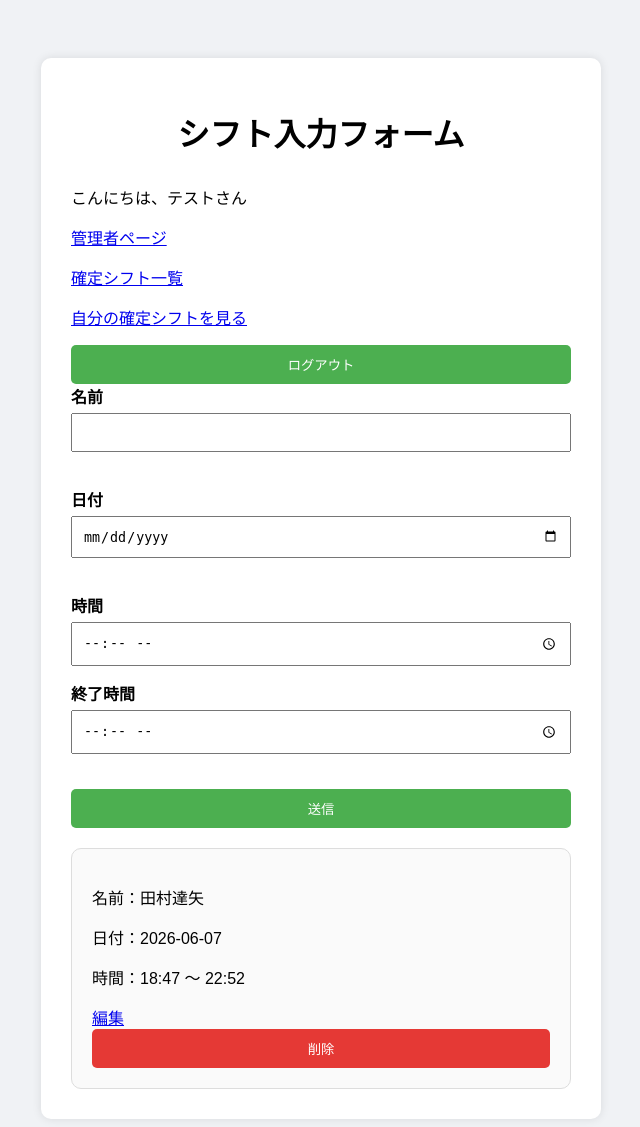
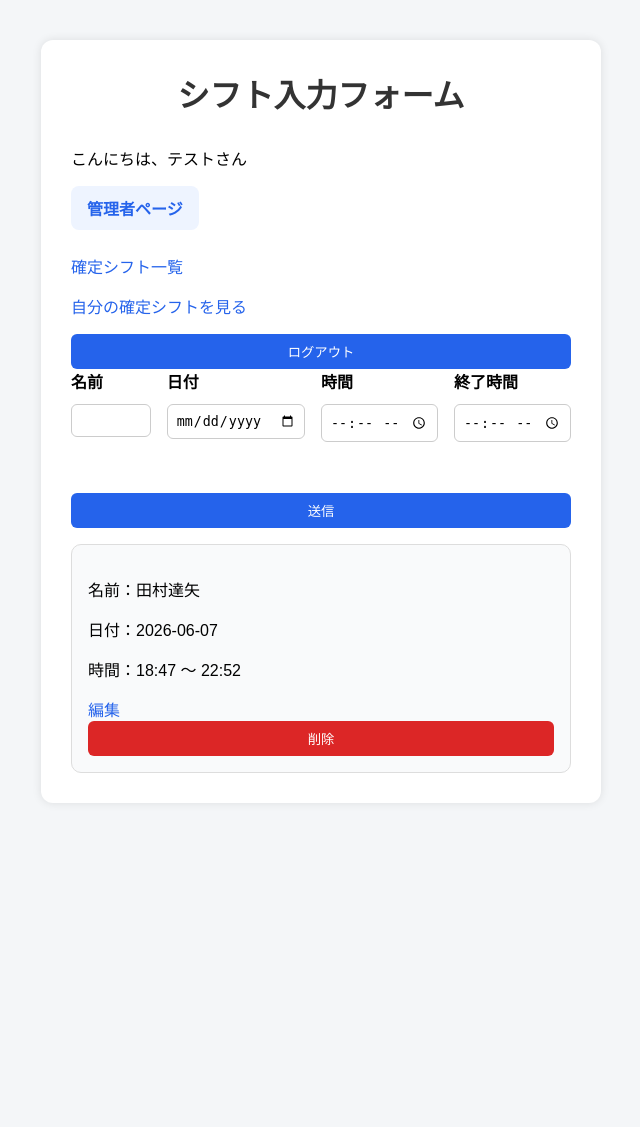
Before and after one commit to tiancundashi-png/tamu_app1_, a Flask app: page / in a window 1280 px wide. Shown: the whole page, without its empty margins (319-959 px from the left). After the commit the page ends 773 px from the top, so only its background shows below. Run offline with Flask 3, Linux system fonts and the light colour scheme; a user stored in the database is signed in; data comes from the database, SQL or seed files in the repository.

Commit message:
デザイン

```diff
--- a/shift-app/static/style.css
+++ b/shift-app/static/style.css
@@ -93,3 +93,101 @@ button {
 
     font-weight: bold;
 }
+body {
+    font-family: Arial, sans-serif;
+    background-color: #f4f6f8;
+    margin: 0;
+    padding: 0;
+}
+
+.container {
+    max-width: 900px;
+    margin: 40px auto;
+    background-color: white;
+    padding: 30px;
+    border-radius: 12px;
+}
+
+h1 {
+    margin-top: 0;
+    color: #333;
+}
+
+a {
+    color: #2563eb;
+    text-decoration: none;
+}
+
+a:hover {
+    text-decoration: underline;
+}
+
+.form-row {
+    display: flex;
+    gap: 16px;
+    flex-wrap: wrap;
+    margin-bottom: 16px;
+}
+
+.form-group {
+    display: flex;
+    flex-direction: column;
+    gap: 6px;
+}
+
+input {
+    padding: 8px;
+    border: 1px solid #ccc;
+    border-radius: 6px;
+}
+
+button {
+    padding: 8px 14px;
+    border: none;
+    border-radius: 6px;
+    background-color: #2563eb;
+    color: white;
+    cursor: pointer;
+}
+
+button:hover {
+    background-color: #1d4ed8;
+}
+
+.shift-card {
+    background-color: #f9fafb;
+    border: 1px solid #ddd;
+    border-radius: 10px;
+    padding: 16px;
+    margin-top: 16px;
+}
+
+.delete-button {
+    background-color: #dc2626;
+}
+
+.delete-button:hover {
+    background-color: #b91c1c;
+}
+.menu-link {
+    display: inline-block;
+    padding: 10px 16px;
+    background: #eef4ff;
+    border-radius: 8px;
+    margin-bottom: 8px;
+}
+.menu-link {
+    display: inline-block;
+    padding: 10px 16px;
+    background-color: #eef4ff;
+    color: #2563eb;
+    border-radius: 8px;
+    margin-right: 8px;
+    margin-bottom: 8px;
+    font-weight: bold;
+}
+
+.menu-link:hover {
+    background-color: #dbeafe;
+    text-decoration: none;
+}
--- a/shift-app/templates/index.html
+++ b/shift-app/templates/index.html
@@ -19,7 +19,7 @@
 
 {% if is_admin_user %}
     <p>
-        <a href="/admin">管理者ページ</a>
+        <a href="/admin" class="menu-link">管理者ページ</a>
     </p>
 
     <p>
@@ -55,6 +55,9 @@
             <div class="form-group">
                 <label>時間</label>
                 <input type="time" name="time" id="time-input">
+            </div>
+
+            <div class="form-group">
                 <label>終了時間</label>
                 <input type="time" name="end_time" required>
             </div>
```
